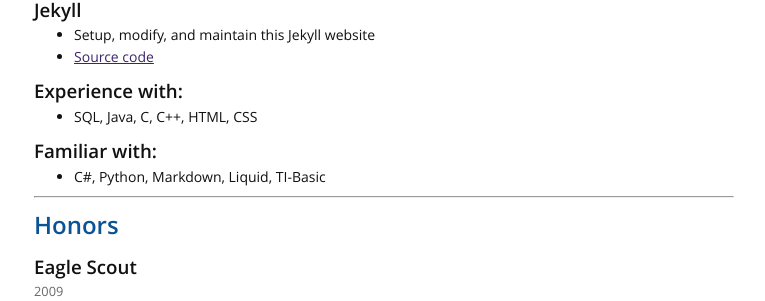
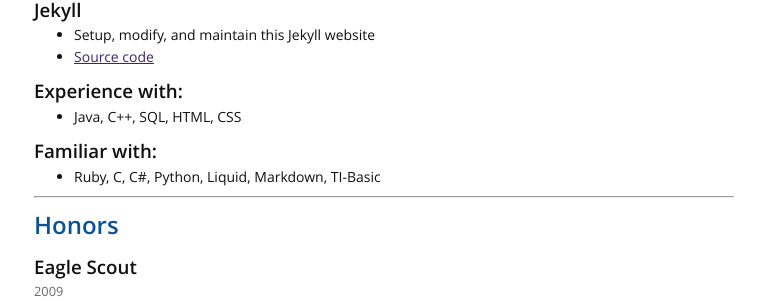
Before and after one commit to aav7fl/website-legacy, a Jekyll site: the page built from _pages/resume.md, in a window 1280 px wide and 900 px high, scrolled down 990 px. Shown: the part 153-454 px from the top of the window, without its empty margins (256-1021 px from the left). Built offline with Jekyll 4.4.1, drawn with Linux system fonts in a browser that asks for light colours.

Commit message:
Update Resume

```diff
--- a/_pages/resume.md
+++ b/_pages/resume.md
@@ -80,11 +80,11 @@
 
 ### Experience with:
 
-- SQL, Java, C, C++, HTML, CSS
+- Java, C++, SQL, HTML, CSS
 
 ### Familiar with:
 
-- C#, Python, Markdown, Liquid, TI-Basic
+- Ruby, C, C#, Python, Liquid, Markdown, TI-Basic
 
 ---
 
```
